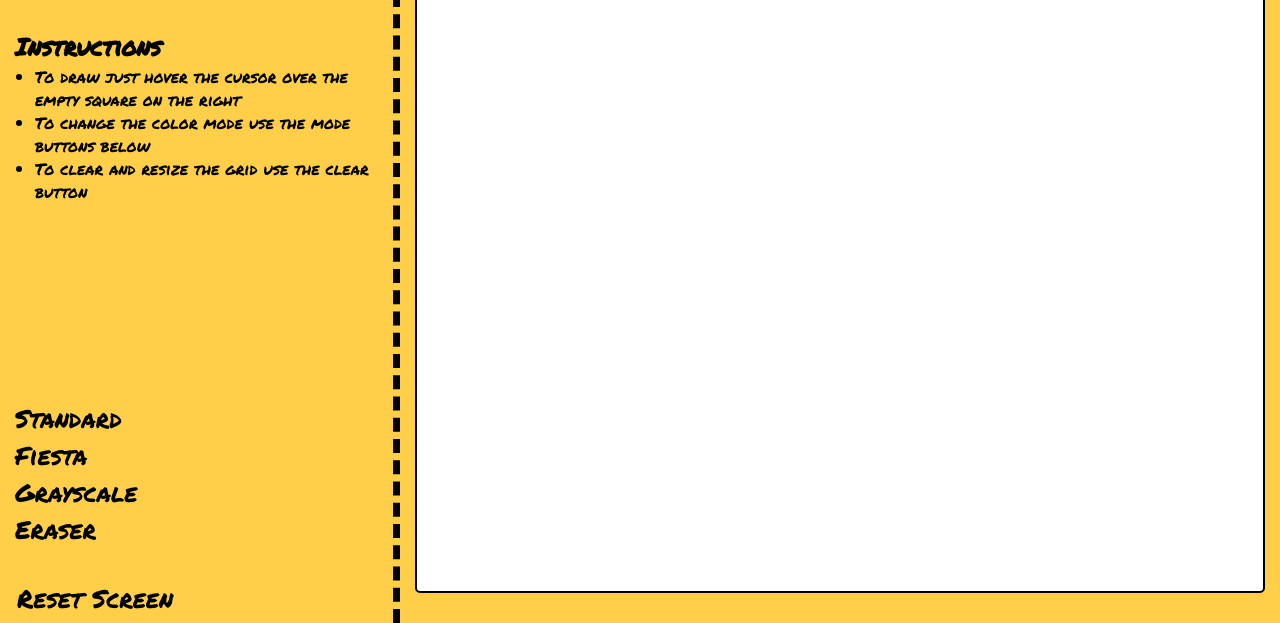
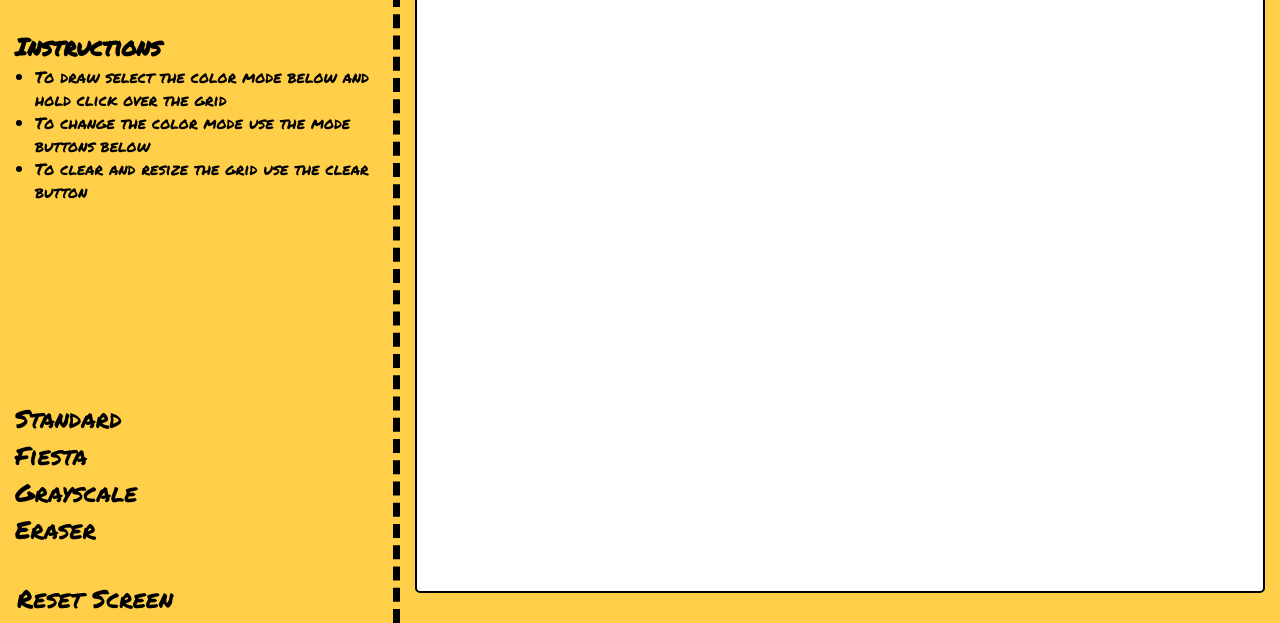
Before and after one commit to marco-tav/etch-a-sketch-redo, a plain HTML site: page index.html in a window 1280 px wide. Shown: the part 177-800 px from the top of the page. Drawn offline with Linux system fonts and the light colour scheme.

Commit message:
Correct instructions in HTML

```diff
--- a/index.html
+++ b/index.html
@@ -13,7 +13,7 @@
       <h1>Etch-a-Sketch</h1>
       <h2 id="instructions-title">Instructions</h2>
       <ul id="instructions">
-        <li>To draw just hover the cursor over the empty square on the right</li>
+        <li>To draw select the color mode below and hold click over the grid</li>
         <li>To change the color mode use the mode buttons below</li>
         <li>To clear and resize the grid use the clear button</li>
       </ul>
```
